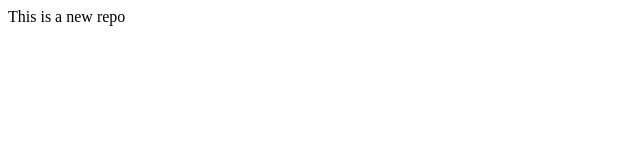
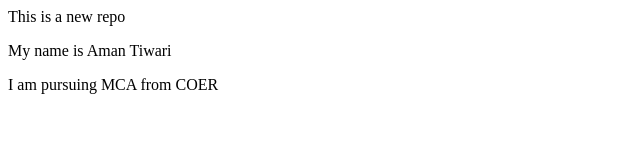
Before and after one commit to spacetimeandstars/localrepo, a plain HTML site: page index.html in a window 1280 px wide. Shown: the whole page, without its empty margins (0-640 px from the left). Drawn offline with Linux system fonts and the light colour scheme.

Commit message:
Add new feature

```diff
--- a/index.html
+++ b/index.html
@@ -1 +1,3 @@
 <p>This is a new repo</p>
+<p>My name is Aman Tiwari</p>
+<p>I am pursuing MCA from COER</p>
```
